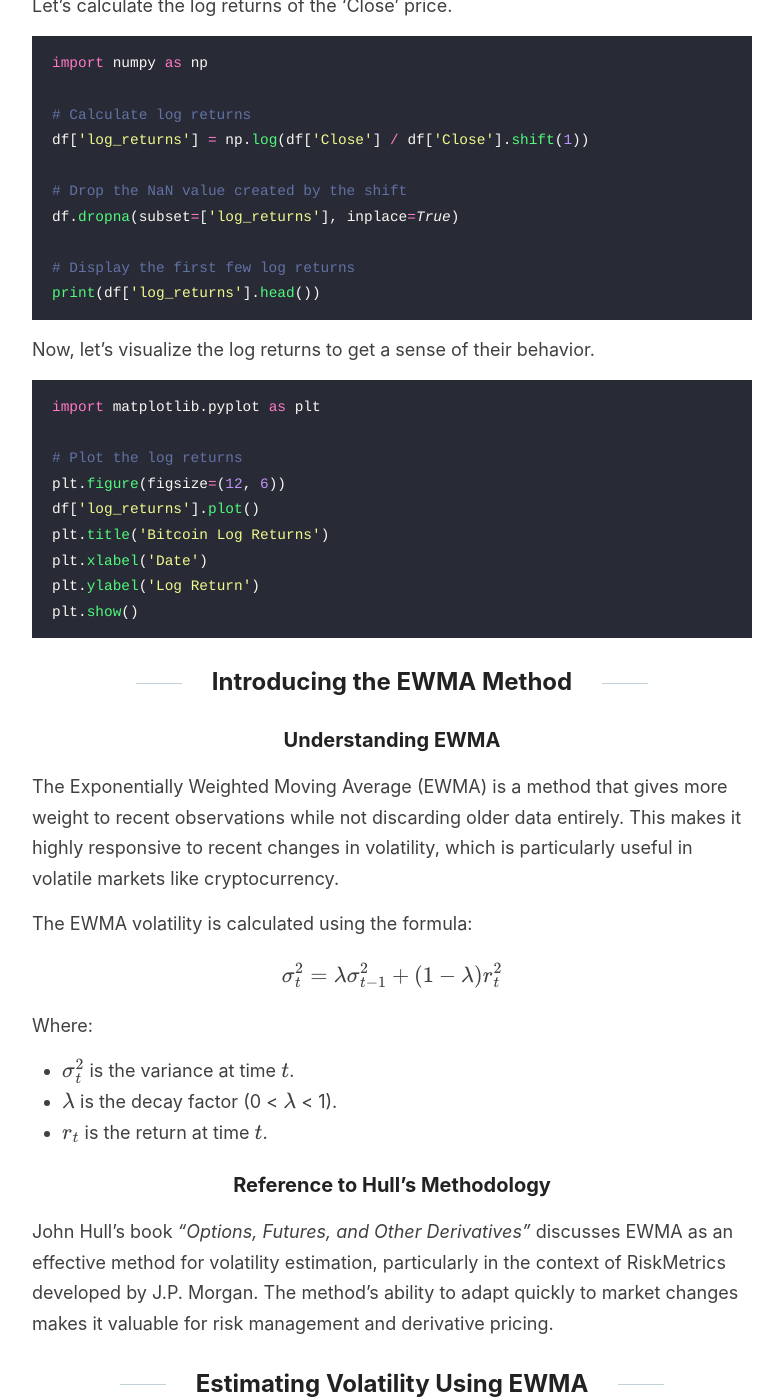
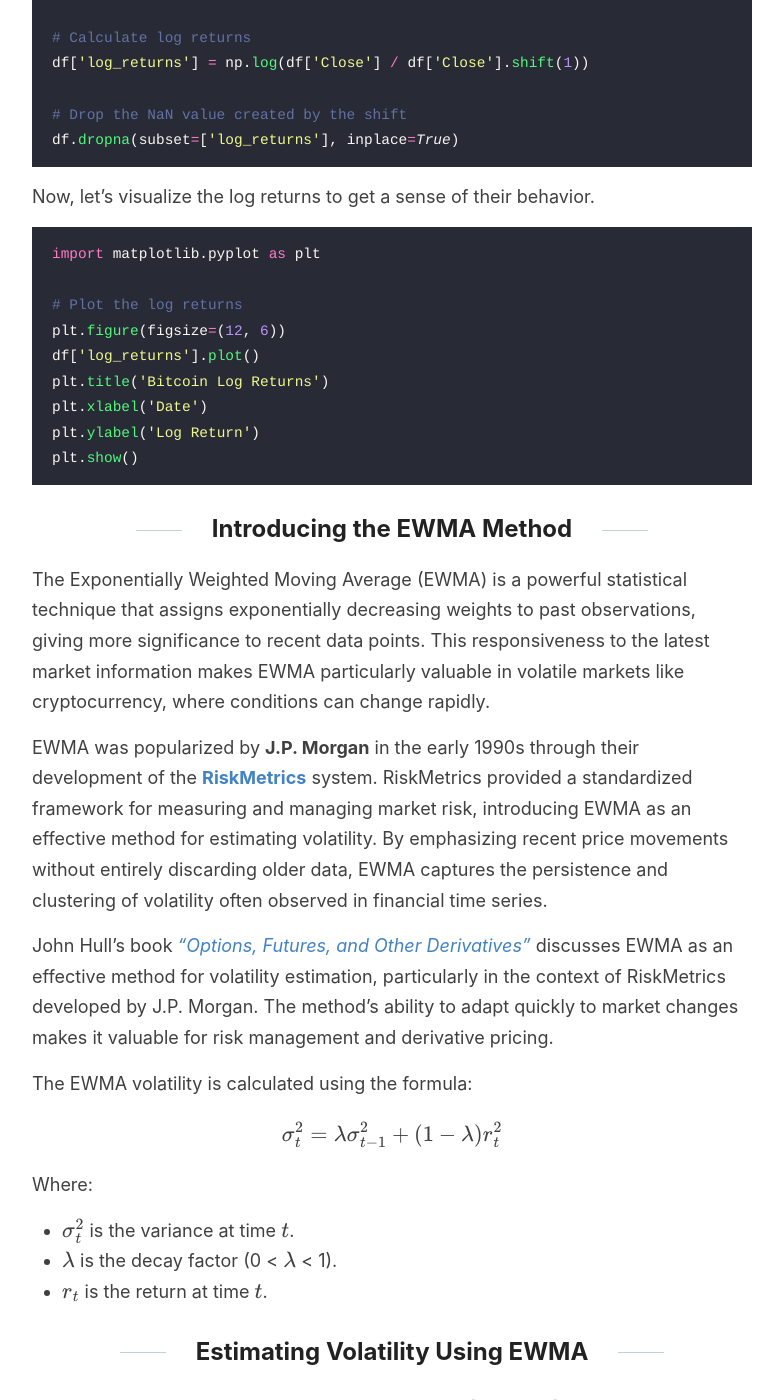
Before and after one commit to Zaltarba/blog, a Jekyll site: the page built from _posts/2024-09-20-BitcoinVolatility-1.md, in a window 1280 px wide and 1400 px high, scrolled down 3885 px. Shown: the whole window, without its empty margins (248-1031 px from the left). Built offline with Jekyll 4.4.1, drawn with Linux system fonts in a browser that asks for light colours; formulas are drawn with MathJax 3; some of the changed text lies outside the part shown.

Commit message:
Update 2024-09-20-BitcoinVolatility-1.md

````diff
--- a/_posts/2024-09-20-BitcoinVolatility-1.md
+++ b/_posts/2024-09-20-BitcoinVolatility-1.md
@@ -49,11 +49,7 @@ import pandas as pd
 
 # Load the data from the HDF5 file
 df = pd.read_hdf('data/crypto_database.h5', key='BTCUSDT')
-
-# Display the first few rows
-print(df.head())
 ```
-
 This will give us access to the Bitcoin candlestick data with 1-minute granularity.
 
 ### Data Cleaning and Preprocessing
@@ -105,9 +101,6 @@ df['log_returns'] = np.log(df['Close'] / df['Close'].shift(1))
 
 # Drop the NaN value created by the shift
 df.dropna(subset=['log_returns'], inplace=True)
-
-# Display the first few log returns
-print(df['log_returns'].head())
 ```
 
 Now, let's visualize the log returns to get a sense of their behavior.
@@ -126,9 +119,11 @@ plt.show()
 
 ## Introducing the EWMA Method
 
-### Understanding EWMA
+The Exponentially Weighted Moving Average (EWMA) is a powerful statistical technique that assigns exponentially decreasing weights to past observations, giving more significance to recent data points. This responsiveness to the latest market information makes EWMA particularly valuable in volatile markets like cryptocurrency, where conditions can change rapidly.
 
-The Exponentially Weighted Moving Average (EWMA) is a method that gives more weight to recent observations while not discarding older data entirely. This makes it highly responsive to recent changes in volatility, which is particularly useful in volatile markets like cryptocurrency.
+EWMA was popularized by **J.P. Morgan** in the early 1990s through their development of the [**RiskMetrics**](https://www.phy.pmf.unizg.hr/~bp/TD4ePt_2.pdf) system. RiskMetrics provided a standardized framework for measuring and managing market risk, introducing EWMA as an effective method for estimating volatility. By emphasizing recent price movements without entirely discarding older data, EWMA captures the persistence and clustering of volatility often observed in financial time series.
+
+John Hull's book [*"Options, Futures, and Other Derivatives"*](https://archive.org/details/options-futures-et-autres-actifs-derives) discusses EWMA as an effective method for volatility estimation, particularly in the context of RiskMetrics developed by J.P. Morgan. The method's ability to adapt quickly to market changes makes it valuable for risk management and derivative pricing.
 
 The EWMA volatility is calculated using the formula:
 
@@ -141,10 +136,6 @@ Where:
 - $ \sigma_t^2 $ is the variance at time $ t $.
 - $ \lambda $ is the decay factor (0 < $ \lambda $ < 1).
 - $ r_t $ is the return at time $ t $.
-
-### Reference to Hull's Methodology
-
-John Hull's book *"Options, Futures, and Other Derivatives"* discusses EWMA as an effective method for volatility estimation, particularly in the context of RiskMetrics developed by J.P. Morgan. The method's ability to adapt quickly to market changes makes it valuable for risk management and derivative pricing.
 
 ## Estimating Volatility Using EWMA
 
````
Also changed, not shown: other parts of _posts/2024-09-20-BitcoinVolatility-1.md (+2 -6 lines).
